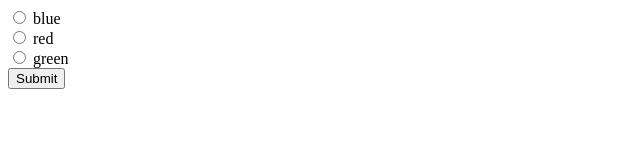
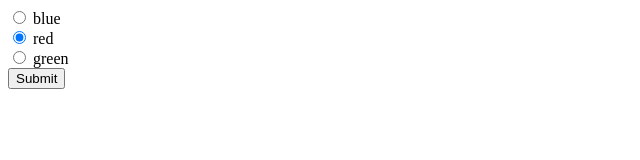
Before and after one commit to faridamuss/Advancing-HTML-skills, a plain HTML site: page HTML&CSS/radioButtons.html in a window 1280 px wide. Shown: the full height of the page, 0-640 px from the left. Drawn offline with Linux system fonts and the light colour scheme.

Commit message:
Add 'checked' attribute - the option will already be selected when the form is displayed

```diff
--- a/HTML&CSS/radioButtons.html
+++ b/HTML&CSS/radioButtons.html
@@ -10,7 +10,7 @@
     <form action="" id="questions" method="POST" name="questions">
         <input type="radio" name="favcolor" value="blue" id="blue">
         <label for="blue">blue</label><br>
-        <input type="radio" name="favcolor" value="red" id="red">
+        <input type="radio" name="favcolor" value="red" id="red" checked >
         <label for="red">red</label><br>
         <input type="radio" name="favcolor" value="green" id="green">
         <label for="green">green</label><br>
```
